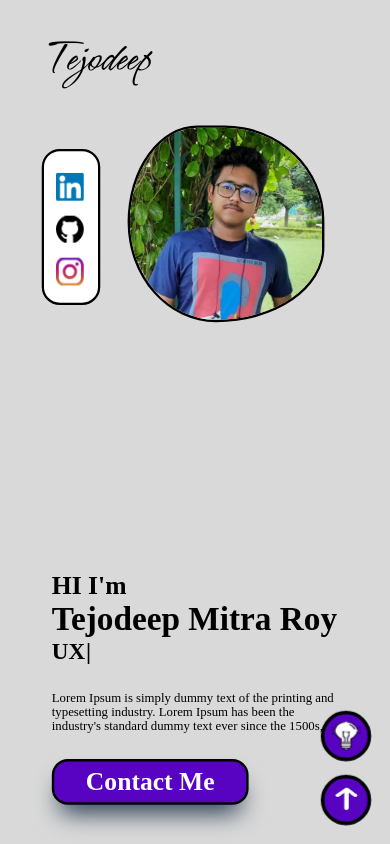
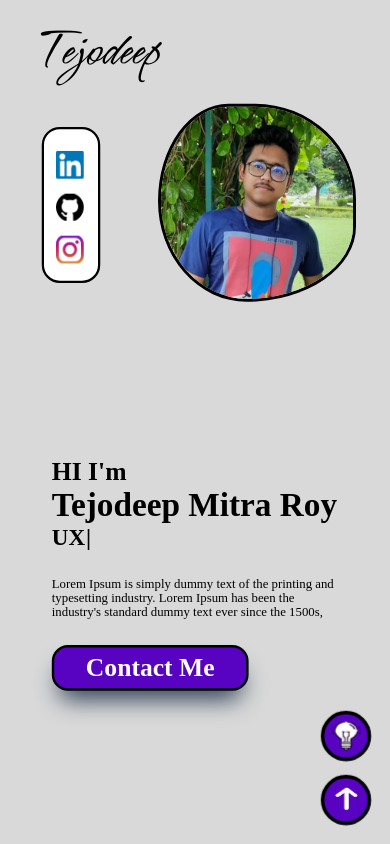
Before and after one commit to Tejodeep2002/Main-Portfolio, a React (Create React App) app: page / in a window 390 px wide. Shown: the top 844 px of the page. Built offline with nearby package versions, Linux system fonts and the light colour scheme; a web font is replaced by a local one.

Commit message:
Intro check

```diff
--- a/package.json
+++ b/package.json
@@ -1,5 +1,6 @@
 {
   "name": "main-portfolio",
+  "homepage": "https://Tejodeep2002.github.io/Main-Portfolio",
   "version": "0.1.0",
   "private": true,
   "dependencies": {
@@ -12,6 +13,7 @@
     "@testing-library/react": "^13.4.0",
     "@testing-library/user-event": "^13.5.0",
     "babel-plugin-macros": "^3.1.0",
+    "gh-pages": "^5.0.0",
     "react": "^18.2.0",
     "react-dom": "^18.2.0",
     "react-scripts": "5.0.1",
@@ -22,6 +24,8 @@
     "web-vitals": "^2.1.4"
   },
   "scripts": {
+    "predeploy": "npm run build",
+    "deploy": "gh-pages -d build",
     "start": "react-scripts start",
     "build": "react-scripts build",
     "test": "react-scripts test",
--- a/src/Components/Intro/Intro.css
+++ b/src/Components/Intro/Intro.css
@@ -7,11 +7,6 @@
   gap: 4rem;
 }
 
-/* .i-left {
-  display: flex;
-  gap: 4rem;
-  margin-left: 8rem;
-} */
 .socials {
   display: flex;
   flex-direction: column;
@@ -37,6 +32,7 @@
 }
 
 .i-name {
+  position: relative;
   display: flex;
   flex-direction: column;
   width: 40%;
@@ -118,19 +114,20 @@
 @media screen and (max-width: 450px) {
   .i-wrapper {
     flex-direction: column;
-    justify-content:space-between;
+    justify-content: space-between;
     gap: 1rem;
-    height: 90vh;
+    height: 80vh;
     top: 0rem;
   }
   .socials {
     transform: scale(0.75);
-    top: 3rem;
-    margin-left: 1rem;
+    top: 1rem;
+    left: 3rem;
   }
   .i-name {
     transform: scale(0.8);
     width: 100%;
+    bottom:2.5rem;
   }
 
   .i-name > :nth-child(1) {
@@ -146,14 +143,14 @@
   .i-right {
     transform: scale(0.6);
     position: absolute;
-    top: -1rem;
-    right: -1rem;
+    top: -3rem;
+    right: -3rem;
+  }
+  .i-right > img {
+    border: 5px solid black;
   }
   .contactMeBox {
-
-    margin-top:4rem;
-
+    margin-top: 4rem;
     font-size: 2rem;
-
   }
 }
--- a/src/Components/Navbar/Navbar.css
+++ b/src/Components/Navbar/Navbar.css
@@ -61,11 +61,11 @@
   margin-left: 1rem;
 }
 
-
 @media screen and (max-width:450px){
     .n-logo{
-      font-size: 3rem;
-      top: 1rem;
+      font-size: 3.5rem;
+      top: 0.2rem;
+      left:0.5rem;
     }
     .n-list{
         display: none;
--- a/src/Components/Navbar/Navbar.jsx
+++ b/src/Components/Navbar/Navbar.jsx
@@ -8,7 +8,6 @@ import { Link } from "react-scroll";
 const Navbar = () => {
   const theme = useContext(themeContext);
   const darkMode = theme.state.darkMode;
-
 
   return (
     <div className="n-wrapper">
```
Also changed, not shown: 1 other file (tests, documents, lock files or other folders).
